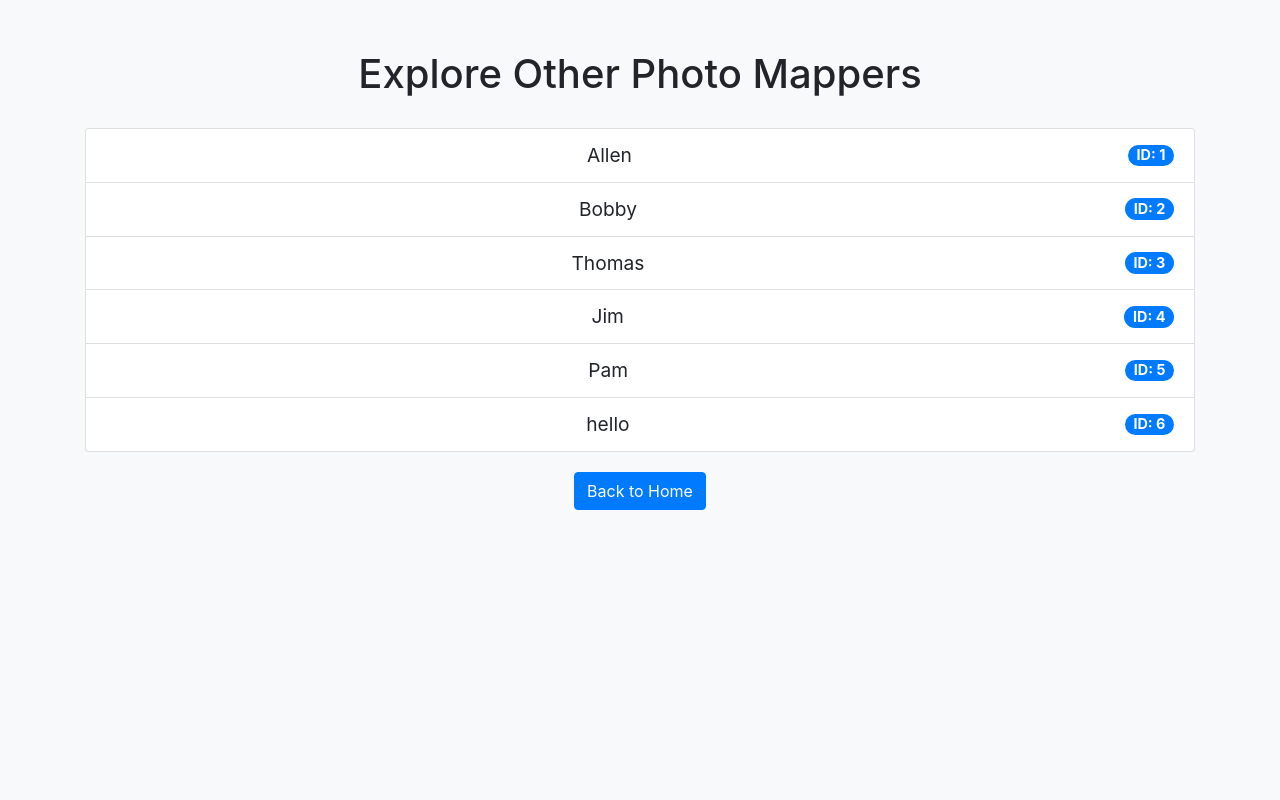
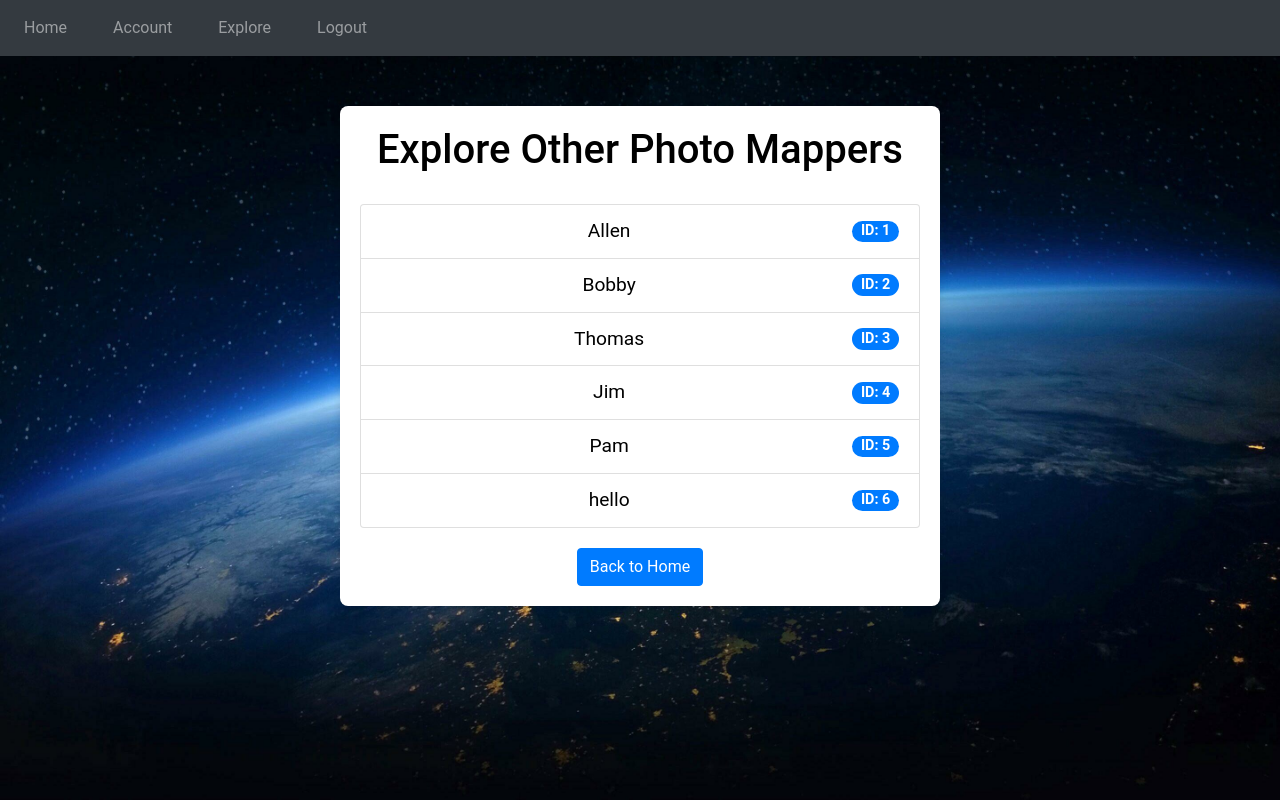
Before and after one commit to Bobby-Bag/senior-project, a Flask app: page /users in a window 1280 px wide. Run offline with Flask 3, Linux system fonts and the light colour scheme; parts of the project's set-up code (start-up, migrations or seed data) failed here and were passed over; some libraries are stand-ins or nearby versions.

Commit message:
Bobby update: Template corrections for account.html and Users.html. Minor styles adjustment to login.html and sign_up.html.Tested.

```diff
--- a/website/templates/Users.html
+++ b/website/templates/Users.html
@@ -6,12 +6,26 @@
     <link rel="stylesheet" href="https://stackpath.bootstrapcdn.com/bootstrap/4.5.2/css/bootstrap.min.css">
     <style>
         body {
-            background-color: #f8f9fa;
+            background-image: url("{{ url_for('static', filename='images/login.jpg') }}");
+            background-size: cover;
+            background-position: center;
+            background-repeat: no-repeat;
+            background-attachment: fixed;
+            font-family: Roboto, sans-serif;
+            color: black;
+            margin: 0;
+            padding: 0;
         }
         .container {
-            margin-top: 50px;
+            max-width: 600px;
+            margin: 50px auto;
+            padding: 20px;
+            background-color: #fff;
+            box-shadow: 0 4px 8px rgba(0, 0, 0, 0.1);
+            border-radius: 8px;
         }
         h1 {
+            color: black;
             margin-bottom: 30px;
         }
         .list-group-item {
@@ -35,9 +49,31 @@
         .back-button {
             margin-top: 20px;
         }
+        .nav-item {
+            margin-right: 30px;
+        }
     </style>
 </head>
 <body>
+    <nav class="navbar navbar-expand-lg navbar-dark bg-dark">
+        <button
+            class="navbar-toggler"
+            type="button"
+            data-toggle="collapse"
+            data-target="#navbar"
+        >
+            <span class="navbar-toggler-icon"></span>
+        </button>
+        <div class="collapse navbar-collapse" id="navbar">
+
+            <div class="navbar-nav">
+                    <a class="nav-item nav-link" id="home" href="/">Home</a>
+                    <a class="nav-item nav-link" id="account" href="/account">Account</a>
+                    <a class="nav-item nav-link" id="settings" href="/Users">Explore</a>
+                    <a class="nav-item nav-link" id="logout" href="/logout">Logout</a>
+            </div>
+        </div>
+    </nav>
     <div class="container">
         <h1 class="text-center">Explore Other Photo Mappers</h1>
         <ul class="list-group">
--- a/website/templates/login.html
+++ b/website/templates/login.html
@@ -1,6 +1,6 @@
 {% extends "base.html" %} {% block title %}Travel Organizer - Login{% endblock %} {% block content %}
     <form method="POST">
-        <h1 align="center">Login</h1>
+        <h1 align="center"style="padding-top: 55px;">Login</h1>
         <div class="form-group">
             <label for="email">Email Address</label>
             <input
```
Also changed, not shown: website/templates/account.html (+22 -13 lines), website/templates/sign_up.html (+8 -2 lines), instance/database1.db.
